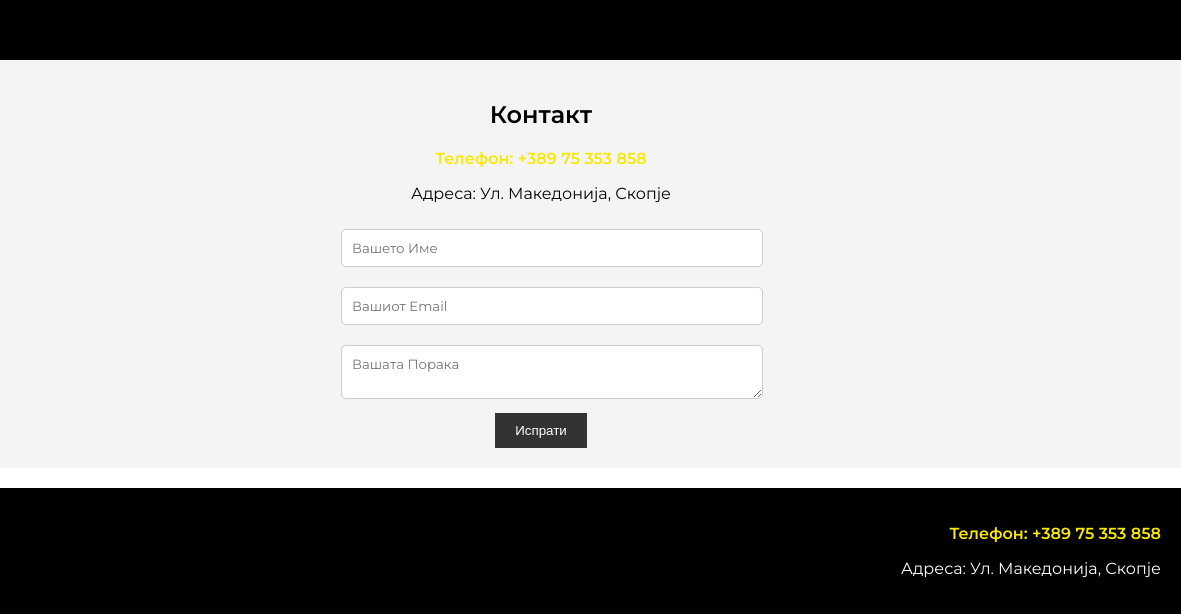
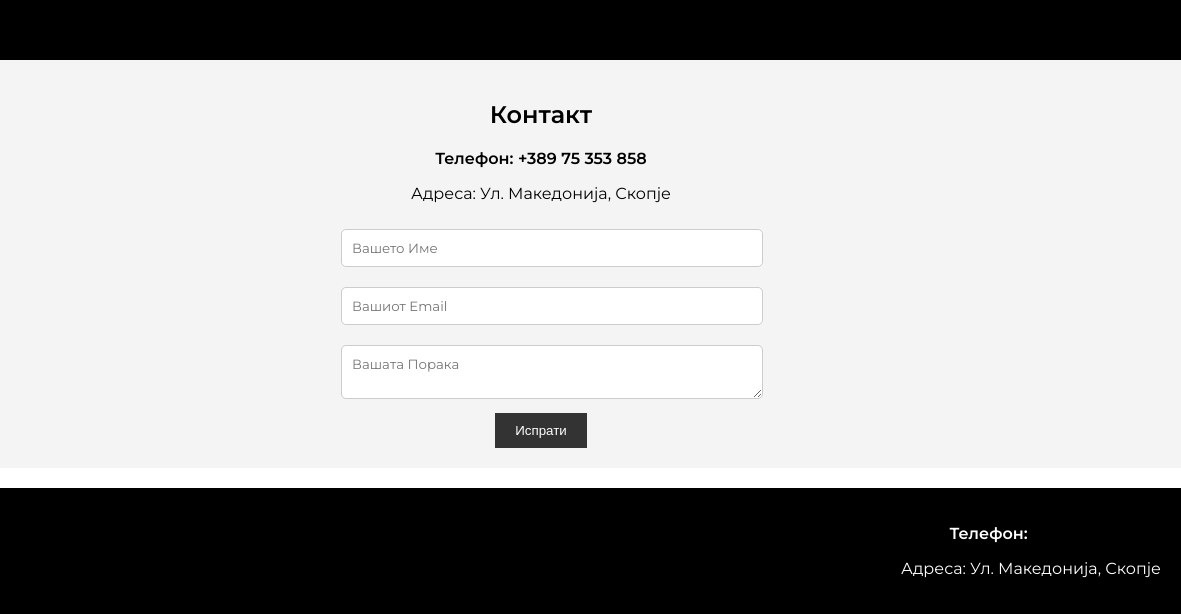
Before and after one commit to petarbib/eurorent_visuals, a plain HTML site: page index.html in a window 1280 px wide. Shown: the part 835-1449 px from the top of the page, 99-1280 px from the left. Drawn offline with Linux system fonts and the light colour scheme.

Commit message:
index.html

```diff
--- a/index.html
+++ b/index.html
@@ -95,8 +95,12 @@
             text-decoration: none;
         }
         .phone-number {
-            color: #F9E802;
             font-weight: bold;
+        }
+        /* Make the phone number link appear black on mobile */
+        a[href^="tel"] {
+            color: black !important;
+            text-decoration: none;
         }
         @media (max-width: 768px) {
             .video-container {
@@ -160,7 +164,9 @@
 
     <div class="contact" id="contact">
         <h2>Контакт</h2>
-        <p class="phone-number">Телефон: +389 75 353 858</p>
+        <p class="phone-number">
+            Телефон: <a href="tel:+38975353858">+389 75 353 858</a>
+        </p>
         <p>Адреса: Ул. Македонија, Скопје</p>
 
         <form action="https://formspree.io/f/xqaenoyg" method="POST" onsubmit="handleSubmit(event)">
@@ -182,7 +188,9 @@
             </a>
         </div>
         <div class="contact-info">
-            <p class="phone-number">Телефон: +389 75 353 858</p>
+            <p class="phone-number">
+                Телефон: <a href="tel:+38975353858">+389 75 353 858</a>
+            </p>
             <p>Адреса: Ул. Македонија, Скопје</p>
         </div>
     </div>
```
